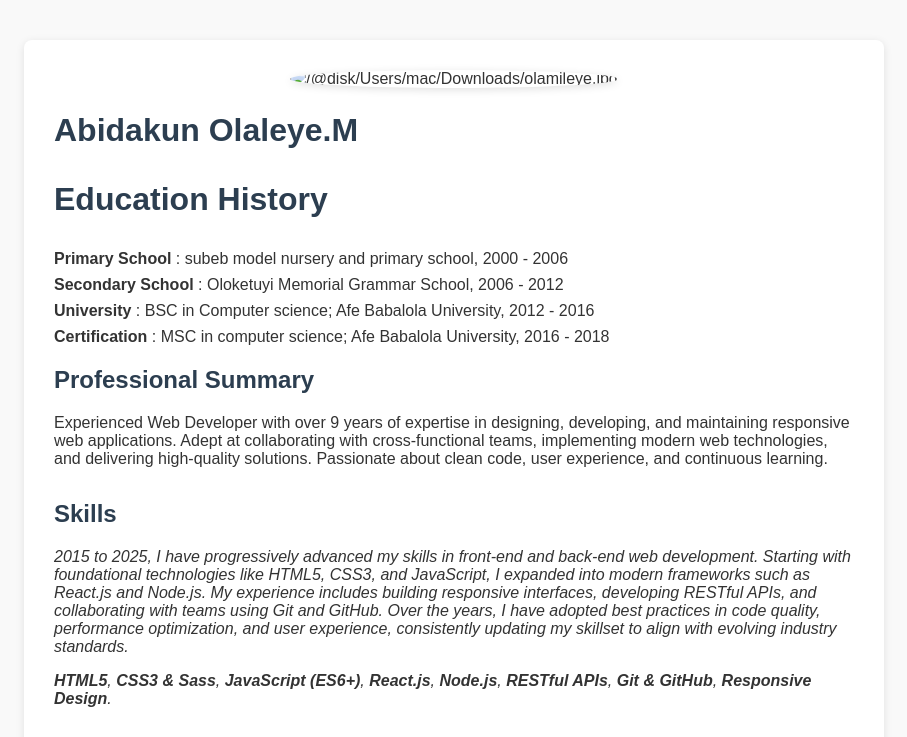
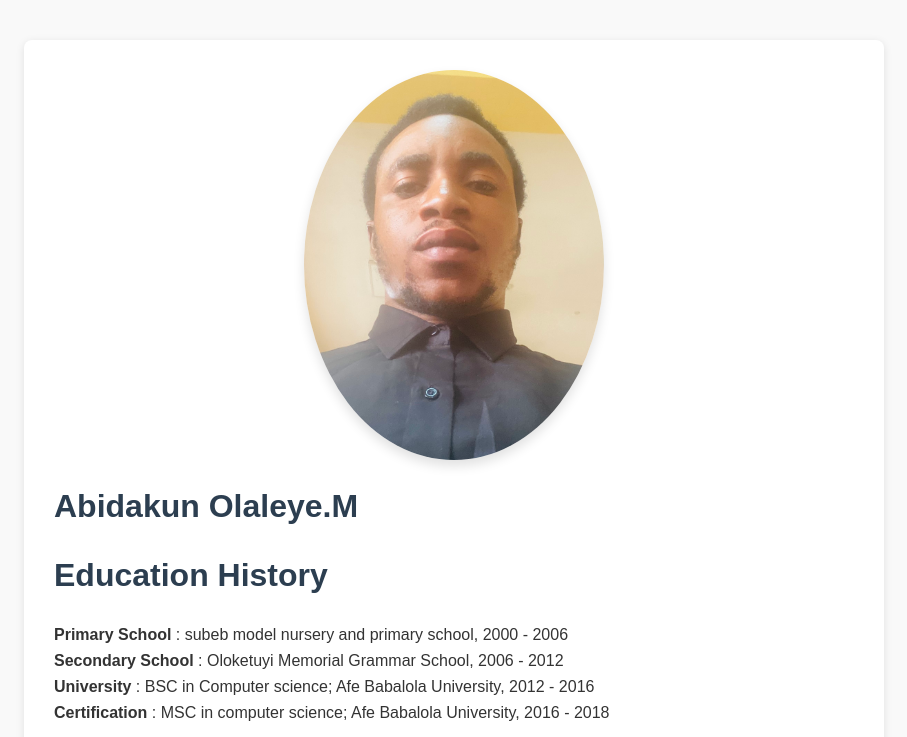
Before and after one commit to olamileye/olamileye.github.io, a plain HTML site: page index.html in a window 1280 px wide. Shown: the top 737 px of the page, without its empty margins (186-1093 px from the left). Drawn offline with Linux system fonts and the light colour scheme.

Commit message:
Add files via upload

```diff
--- a/index.html
+++ b/index.html
@@ -33,7 +33,7 @@
 <body>
     <div class="container">
      <div style="text-align:center; margin-bottom: 24px;">
-            <img src="/Users/mac/Downloads/olamileye.jpg" alt="/Users/mac/Downloads/olamileye.jpg" style="width:140px; height:140px; object-fit:cover; border-radius:50%; box-shadow:0 2px 8px rgba(0,0,0,0.12);">
+            <img src="index.html.jpeg" alt="Profile Picture" style="width:300px; height:390px; object-fit:cover; border-radius:100%; box-shadow:0 6px 12px rgba(0,0,0,0.12);">
         </div>
         <h1>Abidakun Olaleye.M</h1>
 <h1><p>Education History</p></h1>
```
